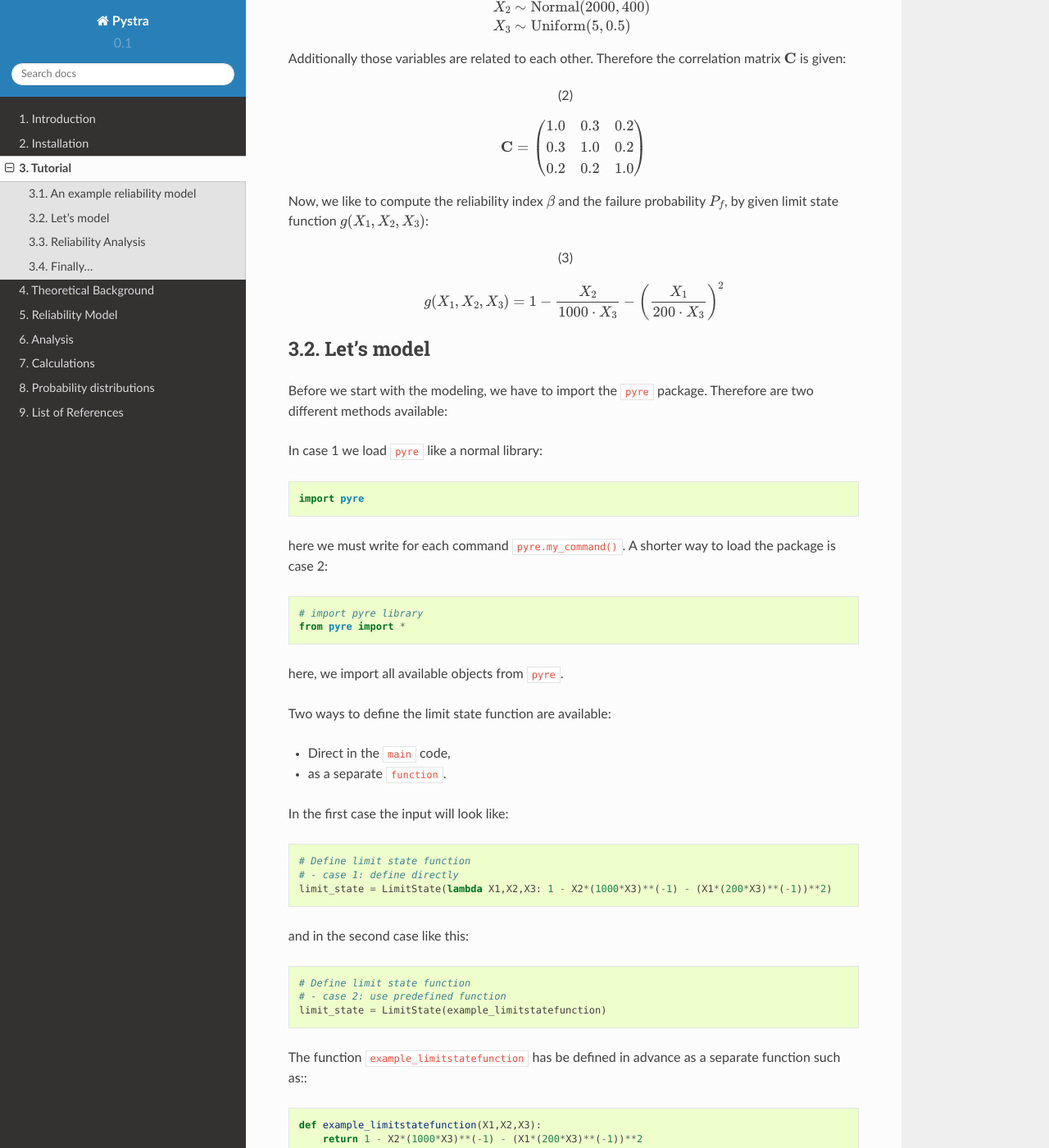
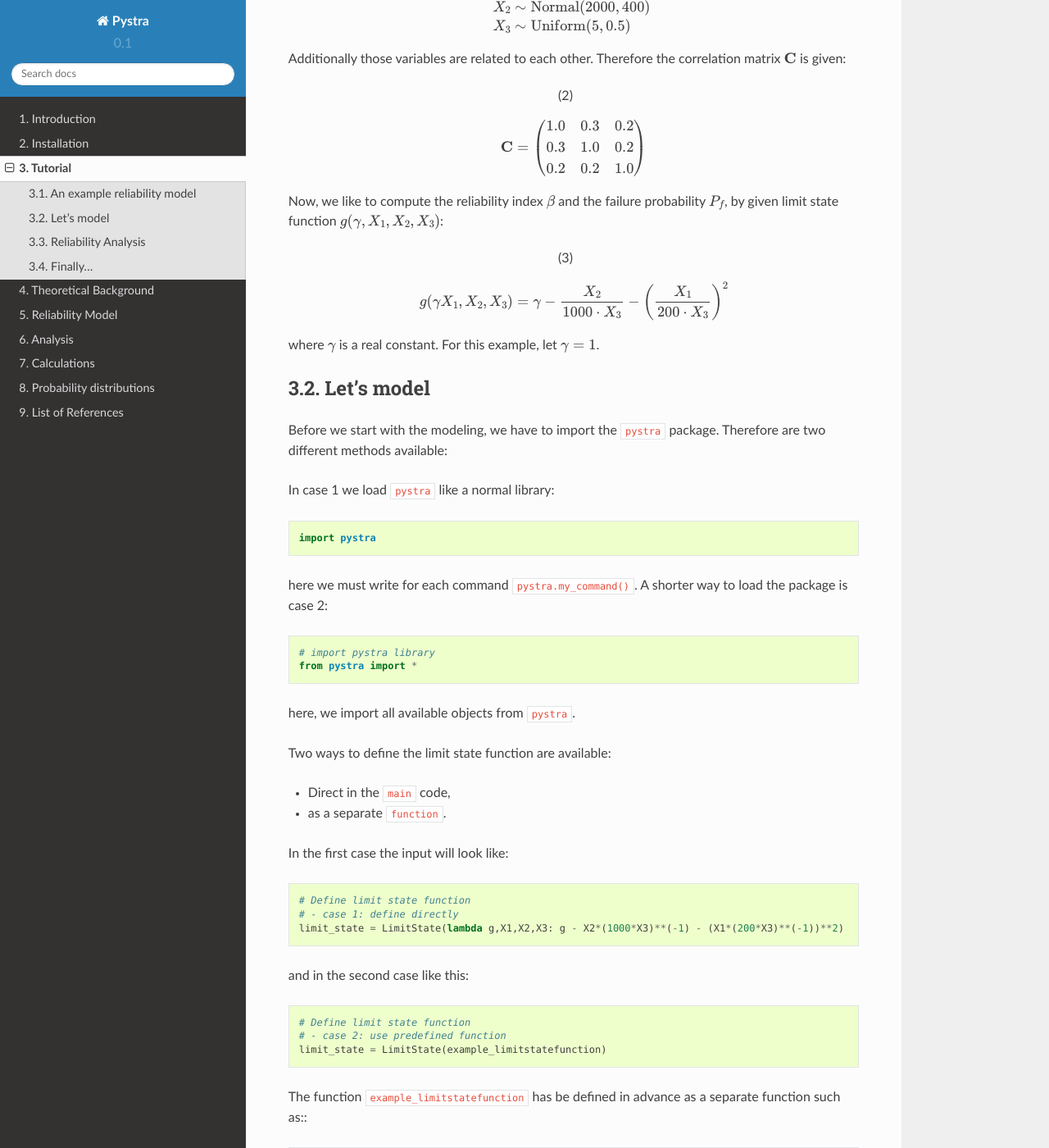
Before and after one commit to pystra/pystra, a Sphinx documentation site: the page built from docs/tutorial.rst, in a window 1280 px wide and 1400 px high, scrolled down 421 px. Shown: the whole window at 82% size. Built offline with Sphinx 7.4.7 and the Read the Docs theme 2.0.0, drawn with Linux system fonts in a browser that asks for light colours; some of the changed text lies outside the part shown.

Commit message:
Logo, removing pyre in docs, example

```diff
--- a/docs/index.rst
+++ b/docs/index.rst
@@ -1,5 +1,10 @@
 .. Pystra documentation master file, created by
    sphinx-quickstart on Tue Apr 16 14:00:44 2013.
+
+.. figure:: _images/logo_name_pystra.*
+   :alt:Pystra logo
+   :align: center
+   :scale: 50
 
 Pystra documentation
 ========================================
--- a/docs/tutorial.rst
+++ b/docs/tutorial.rst
@@ -40,31 +40,33 @@ correlation matrix :math:`{\bf C}` is given:
             \end{align}
 
 Now, we like to compute the reliability index :math:`\beta` and the failure
-probability :math:`P_f`, by given limit state function :math:`g(X_1,X_2,X_3)`:
+probability :math:`P_f`, by given limit state function :math:`g(\gamma, X_1,X_2,X_3)`:
 
 .. math::
     :label: limit_state_function
 
-            g(X_1,X_2,X_3) = 1 - \frac{X_2}{1000 \cdot X_3} -
+            g(\gamma X_1,X_2,X_3) = \gamma - \frac{X_2}{1000 \cdot X_3} -
             \left( \frac{X_1}{200 \cdot X_3} \right)^2
+
+where :math:`\gamma` is a real constant. For this example, let :math:`\gamma = 1`.
 
 Let's model
 -----------
 
-Before we start with the modeling, we have to import the ``pyre``
+Before we start with the modeling, we have to import the ``pystra``
 package. Therefore are two different methods available:
 
-In case 1 we load ``pyre`` like a normal library: ::
+In case 1 we load ``pystra`` like a normal library: ::
 
-  import pyre
+  import pystra
 
-here we must write for each command ``pyre.my_command()``. A shorter way to
+here we must write for each command ``pystra.my_command()``. A shorter way to
 load the package is case 2: ::
 
-  # import pyre library
-  from pyre import *
+  # import pystra library
+  from pystra import *
 
-here, we import all available objects from ``pyre``.
+here, we import all available objects from ``pystra``.
 
 Two ways to define the limit state function are available:
 
@@ -75,7 +77,7 @@ In the first case the input will look like: ::
 
   # Define limit state function
   # - case 1: define directly
-  limit_state = LimitState(lambda X1,X2,X3: 1 - X2*(1000*X3)**(-1) - (X1*(200*X3)**(-1))**2)
+  limit_state = LimitState(lambda g,X1,X2,X3: g - X2*(1000*X3)**(-1) - (X1*(200*X3)**(-1))**2)
 
 and in the second case like this: ::
 
@@ -86,8 +88,8 @@ and in the second case like this: ::
 The function ``example_limitstatefunction`` has be defined in advance
 as a separate function such as:::
 
-  def example_limitstatefunction(X1,X2,X3):
-      return 1 - X2*(1000*X3)**(-1) - (X1*(200*X3)**(-1))**2
+  def example_limitstatefunction(g,X1,X2,X3):
+      return g - X2*(1000*X3)**(-1) - (X1*(200*X3)**(-1))**2
 
 This case can be useful if the limit state function is quiet complex
 or need more then one line to define it.
@@ -130,6 +132,12 @@ then the random variable can be instantiated following this example: ::
 
 where nominal value is 500, bias is 1.00, and coefficient of variation is 0.2.
 Notice the initial `*` character is used to dereference the output array.
+
+We will also define our constant using ``Constant``:  ::
+
+  # Define constants
+  stochastic_model.addVariable( Constant('g',1) )
+
 
 To add the correlation matrix to our model: ::
 
@@ -252,7 +262,7 @@ formula.
 Finally...
 ----------
 
-This was a short introduction how to use ``pyre``. The tutorial above is also
+This was a short introduction how to use ``pystra``. The tutorial above is also
 available on `GitHub`_ under ``example.py``.
 
 Let's have fun ;)
```
Also changed, not shown: other parts of docs/tutorial.rst (+2 -0 lines), docs/distributions.rst (+15 -1 lines), example.py (+7 -2 lines), docs/_images/logo_name_pystra.png (added).
